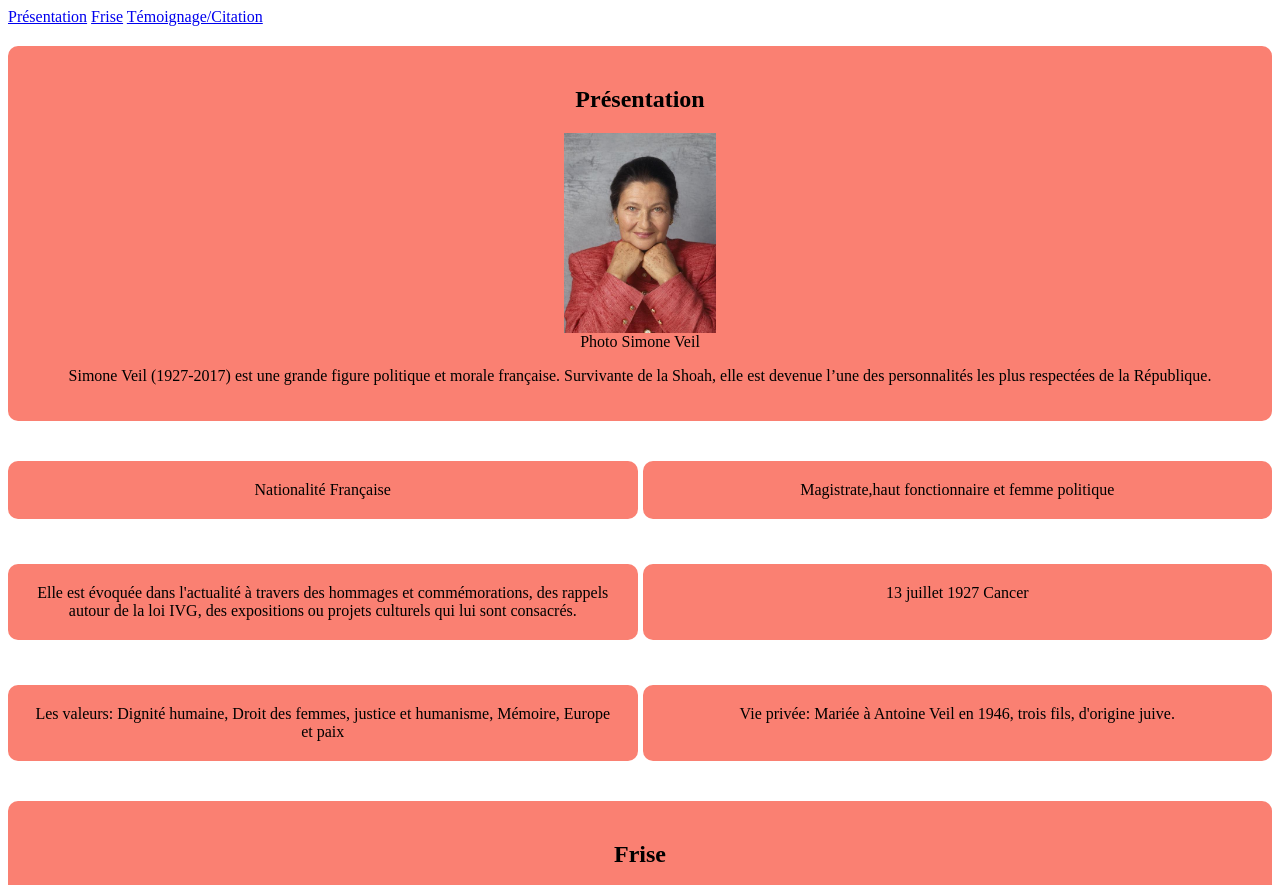
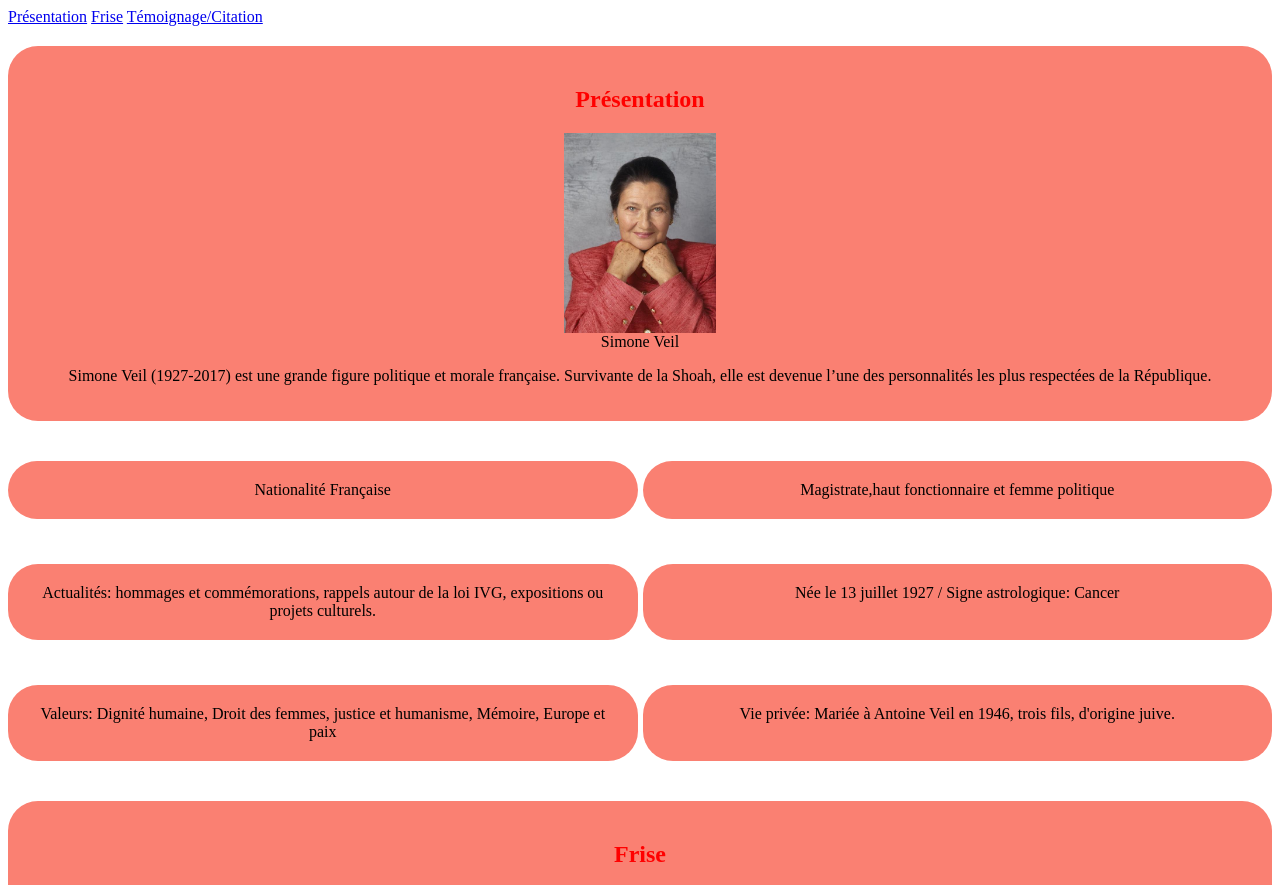
Before and after one commit to Mariama721/gis-le-adapage-mariama721, a plain HTML site: page assets/index.html in a window 1280 px wide. Shown: the top 885 px of the page. Drawn offline with Linux system fonts and the light colour scheme.

Commit message:
couleur police

```diff
--- a/assets/index.html
+++ b/assets/index.html
@@ -23,7 +23,7 @@
                 <h1>Présentation</h1>
                 <figure>
                     <img src="simone-veil.jpg" alt="Simone Veil">
-                    <figcaption>Photo Simone Veil</figcaption>
+                    <figcaption>Simone Veil</figcaption>
                 </figure>
                  <p class="texte">Simone Veil (1927‑2017) est une grande figure politique et morale française. Survivante de la Shoah, elle est devenue l’une des personnalités les plus respectées de la République.</p>
             </div>
@@ -32,9 +32,9 @@
         <section class="section">
             <div class="bloc">Nationalité Française</div>
             <div class="bloc">Magistrate,haut fonctionnaire et femme politique</div>
-            <div class="bloc">Elle est évoquée dans l'actualité à travers des hommages et commémorations, des rappels autour de la loi IVG, des expositions ou projets culturels qui lui sont consacrés.</div>
-            <div class="bloc">13 juillet 1927 Cancer</div>
-            <div class="bloc">Les valeurs: Dignité humaine, Droit des femmes, justice et humanisme, Mémoire, Europe et paix</div>
+            <div class="bloc">Actualités: hommages et commémorations, rappels autour de la loi IVG, expositions ou projets culturels.</div>
+            <div class="bloc">Née le 13 juillet 1927 / Signe astrologique: Cancer</div>
+            <div class="bloc">Valeurs: Dignité humaine, Droit des femmes, justice et humanisme, Mémoire, Europe et paix</div>
             <div class="bloc">Vie privée: Mariée à Antoine Veil en 1946, trois fils, d'origine juive.</div>
         </section>
 
--- a/assets/style.css
+++ b/assets/style.css
@@ -2,7 +2,7 @@
     background-color: salmon;
     padding: 20px;
     margin: 20px 0;
-    border-radius: 10px;
+    border-radius: 30px;
     text-align: center;
 }
 
@@ -11,6 +11,8 @@
     grid-template-columns: 1fr 1fr;
     gap: 5px;
 
+
+
 }
 
 img {
@@ -18,3 +20,15 @@ img {
     display: block;
     margin: 0 auto;
 }
+
+h1 {
+    color: red;
+}
+
+h2 {
+    color: red;
+}
+
+h3 {
+    color: red;
+}
```
